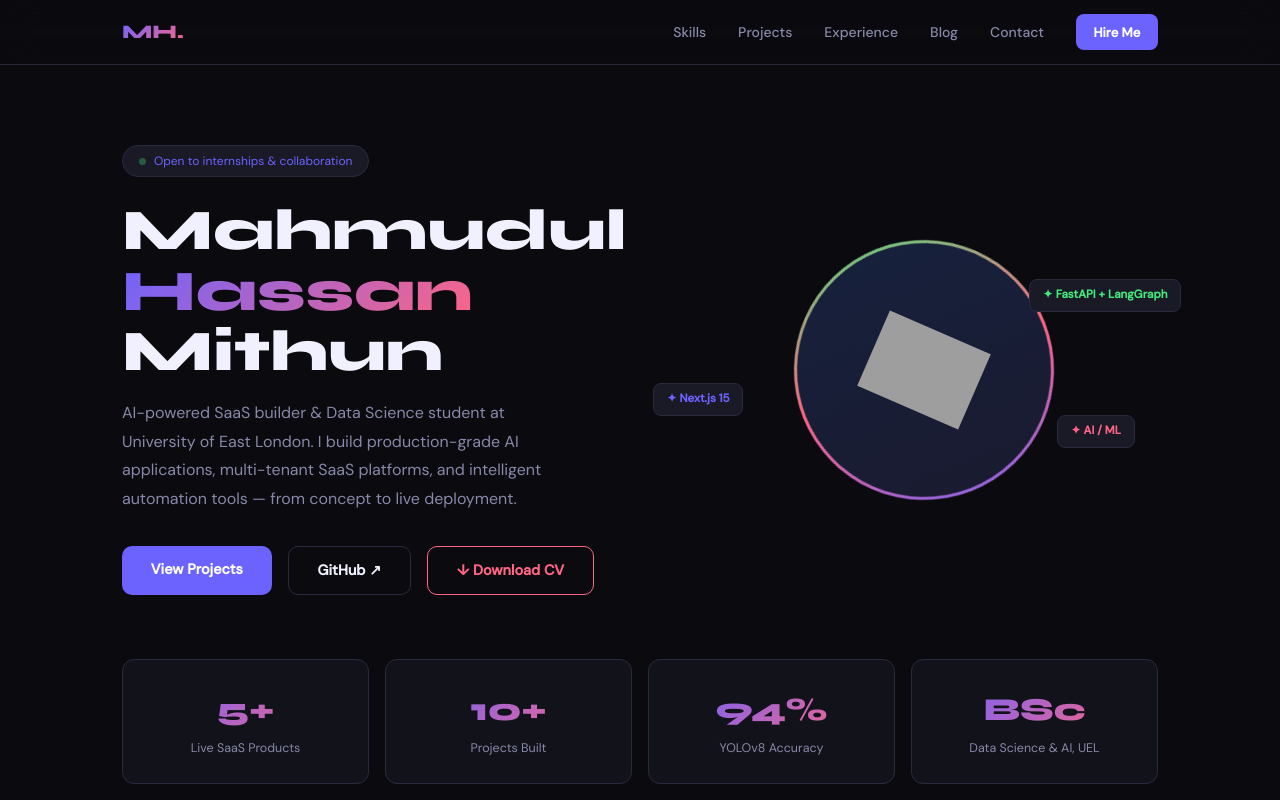
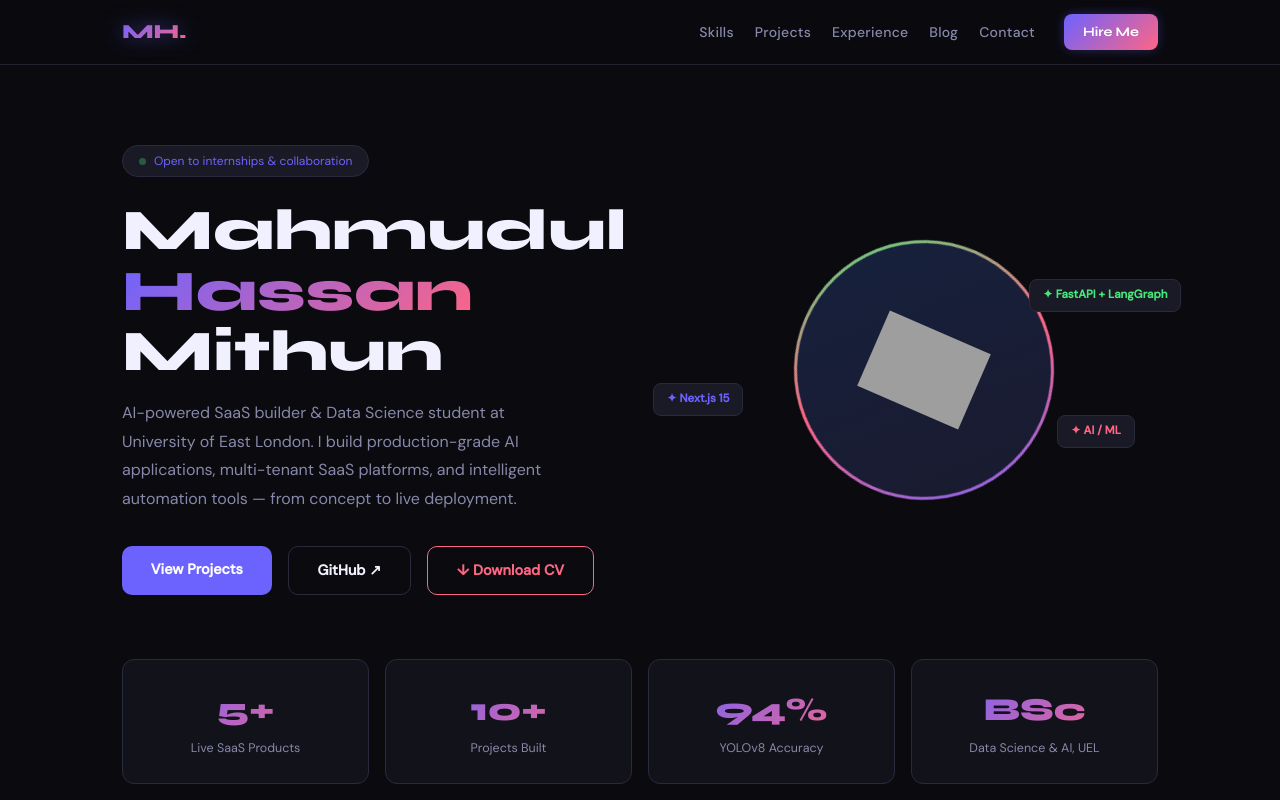
Before and after one commit to mithun2k2/my-portfolio, a Next.js app: page / in a window 1280 px wide. Shown: the top 800 px of the page. Built offline with nearby package versions, Linux system fonts and the light colour scheme; grey boxes are pictures that could not be loaded.

Commit message:
feat: neon glow navbar tabs

```diff
--- a/src/components/Navbar.tsx
+++ b/src/components/Navbar.tsx
@@ -1,19 +1,10 @@
 "use client"
 
 import { useState, useEffect } from "react"
-import { motion, AnimatePresence } from "framer-motion"
-
-const links = [
-  { href: "#skills", label: "Skills" },
-  { href: "#projects", label: "Projects" },
-  { href: "#experience", label: "Experience" },
-  { href: "/blog", label: "Blog" },
-  { href: "/contact", label: "Contact" },
-]
+import { motion } from "framer-motion"
 
 export default function Navbar() {
   const [scrolled, setScrolled] = useState(false)
-  const [menuOpen, setMenuOpen] = useState(false)
 
   useEffect(() => {
     const onScroll = () => setScrolled(window.scrollY > 20)
@@ -22,6 +13,70 @@ export default function Navbar() {
   }, [])
 
   return (
+    <>
+      <style>{`
+        .nav-link {
+          position: relative;
+          color: #8888aa;
+          font-size: 0.875rem;
+          font-weight: 500;
+          text-decoration: none;
+          padding: 0.3rem 0.6rem;
+          border-radius: 6px;
+          transition: all 0.25s;
+          letter-spacing: 0.02em;
+        }
+        .nav-link::after {
+          content: '';
+          position: absolute;
+          bottom: -2px;
+          left: 50%;
+          transform: translateX(-50%);
+          width: 0;
+          height: 2px;
+          border-radius: 999px;
+          transition: width 0.3s ease, box-shadow 0.3s ease;
+        }
+        .nav-link:hover::after { width: 80%; }
+
+        .nl-skills:hover { color: #6c63ff; text-shadow: 0 0 10px rgba(108,99,255,0.9), 0 0 20px rgba(108,99,255,0.5); }
+        .nl-skills::after { background: #6c63ff; }
+        .nl-skills:hover::after { box-shadow: 0 0 8px #6c63ff, 0 0 20px rgba(108,99,255,0.6); }
+
+        .nl-projects:hover { color: #ff6584; text-shadow: 0 0 10px rgba(255,101,132,0.9), 0 0 20px rgba(255,101,132,0.5); }
+        .nl-projects::after { background: #ff6584; }
+        .nl-projects:hover::after { box-shadow: 0 0 8px #ff6584, 0 0 20px rgba(255,101,132,0.6); }
+
+        .nl-experience:hover { color: #43e97b; text-shadow: 0 0 10px rgba(67,233,123,0.9), 0 0 20px rgba(67,233,123,0.5); }
+        .nl-experience::after { background: #43e97b; }
+        .nl-experience:hover::after { box-shadow: 0 0 8px #43e97b, 0 0 20px rgba(67,233,123,0.6); }
+
+        .nl-blog:hover { color: #f7971e; text-shadow: 0 0 10px rgba(247,151,30,0.9), 0 0 20px rgba(247,151,30,0.5); }
+        .nl-blog::after { background: #f7971e; }
+        .nl-blog:hover::after { box-shadow: 0 0 8px #f7971e, 0 0 20px rgba(247,151,30,0.6); }
+
+        .nl-contact:hover { color: #00d2ff; text-shadow: 0 0 10px rgba(0,210,255,0.9), 0 0 20px rgba(0,210,255,0.5); }
+        .nl-contact::after { background: #00d2ff; }
+        .nl-contact:hover::after { box-shadow: 0 0 8px #00d2ff, 0 0 20px rgba(0,210,255,0.6); }
+
+        .hire-btn {
+          background: linear-gradient(135deg, #6c63ff, #ff6584);
+          color: #fff;
+          padding: 0.45rem 1.2rem;
+          border-radius: 8px;
+          font-size: 0.82rem;
+          font-weight: 700;
+          text-decoration: none;
+          transition: all 0.25s;
+          box-shadow: 0 0 12px rgba(108,99,255,0.3);
+          font-family: 'Syne', sans-serif;
+        }
+        .hire-btn:hover {
+          box-shadow: 0 0 20px rgba(108,99,255,0.7), 0 0 40px rgba(108,99,255,0.3);
+          transform: translateY(-2px);
+        }
+      `}</style>
+
       <motion.nav
         initial={{ y: -60, opacity: 0 }}
         animate={{ y: 0, opacity: 1 }}
@@ -30,73 +85,42 @@ export default function Navbar() {
           position: "sticky",
           top: 0,
           zIndex: 100,
-        background: scrolled ? "rgba(10,10,15,0.92)" : "rgba(10,10,15,0.6)",
-        backdropFilter: "blur(16px)",
-        borderBottom: "1px solid var(--border)",
-        transition: "background 0.3s",
+          background: scrolled ? "rgba(10,10,15,0.95)" : "rgba(10,10,15,0.7)",
+          backdropFilter: "blur(20px)",
+          borderBottom: scrolled ? "1px solid rgba(108,99,255,0.25)" : "1px solid rgba(42,42,62,0.8)",
+          transition: "all 0.3s",
+          boxShadow: scrolled ? "0 4px 24px rgba(0,0,0,0.5)" : "none",
         }}
       >
-      <div
-        style={{
-          maxWidth: 1100,
-          margin: "0 auto",
-          padding: "0 2rem",
-          height: 64,
-          display: "flex",
-          alignItems: "center",
-          justifyContent: "space-between",
-        }}
-      >
-        {/* Logo */}
+        <div style={{ maxWidth: 1100, margin: "0 auto", padding: "0 2rem", height: 64, display: "flex", alignItems: "center", justifyContent: "space-between" }}>
           <motion.a
             href="#top"
-          whileHover={{ scale: 1.05 }}
+            whileHover={{ scale: 1.08 }}
             style={{
               fontFamily: "'Syne', sans-serif",
               fontWeight: 800,
-            fontSize: "1.2rem",
-            background: "linear-gradient(135deg, var(--accent), var(--accent2))",
+              fontSize: "1.25rem",
+              background: "linear-gradient(135deg, #6c63ff, #ff6584)",
               WebkitBackgroundClip: "text",
               WebkitTextFillColor: "transparent",
+              textDecoration: "none",
+              filter: "drop-shadow(0 0 10px rgba(108,99,255,0.5))",
             }}
           >
             MH.
           </motion.a>
 
-        {/* Desktop links */}
-        <div style={{ display: "flex", gap: "2rem", alignItems: "center" }}>
-          {links.map((link) => (
-            <motion.a
-              key={link.href}
-              href={link.href}
-              whileHover={{ color: "var(--text)" }}
-              style={{
-                color: "var(--muted)",
-                fontSize: "0.875rem",
-                fontWeight: 500,
-                transition: "color 0.2s",
-              }}
-            >
-              {link.label}
-            </motion.a>
-          ))}
-          <motion.a
-            href="mailto:mithun_2k2@yahoo.co.uk"
-            whileHover={{ opacity: 0.85 }}
-            whileTap={{ scale: 0.96 }}
-            style={{
-              background: "var(--accent)",
-              color: "#fff",
-              padding: "0.45rem 1.1rem",
-              borderRadius: 8,
-              fontSize: "0.82rem",
-              fontWeight: 600,
-            }}
-          >
-            Hire Me
-          </motion.a>
+          <div style={{ display: "flex", gap: "0.1rem", alignItems: "center" }}>
+            <a href="#skills" className="nav-link nl-skills">Skills</a>
+            <a href="#projects" className="nav-link nl-projects">Projects</a>
+            <a href="#experience" className="nav-link nl-experience">Experience</a>
+            <a href="/blog" className="nav-link nl-blog">Blog</a>
+            <a href="/contact" className="nav-link nl-contact">Contact</a>
+            <div style={{ width: "1rem" }} />
+            <a href="mailto:hello@mhassanmithun.com" className="hire-btn">Hire Me</a>
           </div>
         </div>
       </motion.nav>
+    </>
   )
 }
```
Lines whose indentation alone changed are shown as unchanged.
